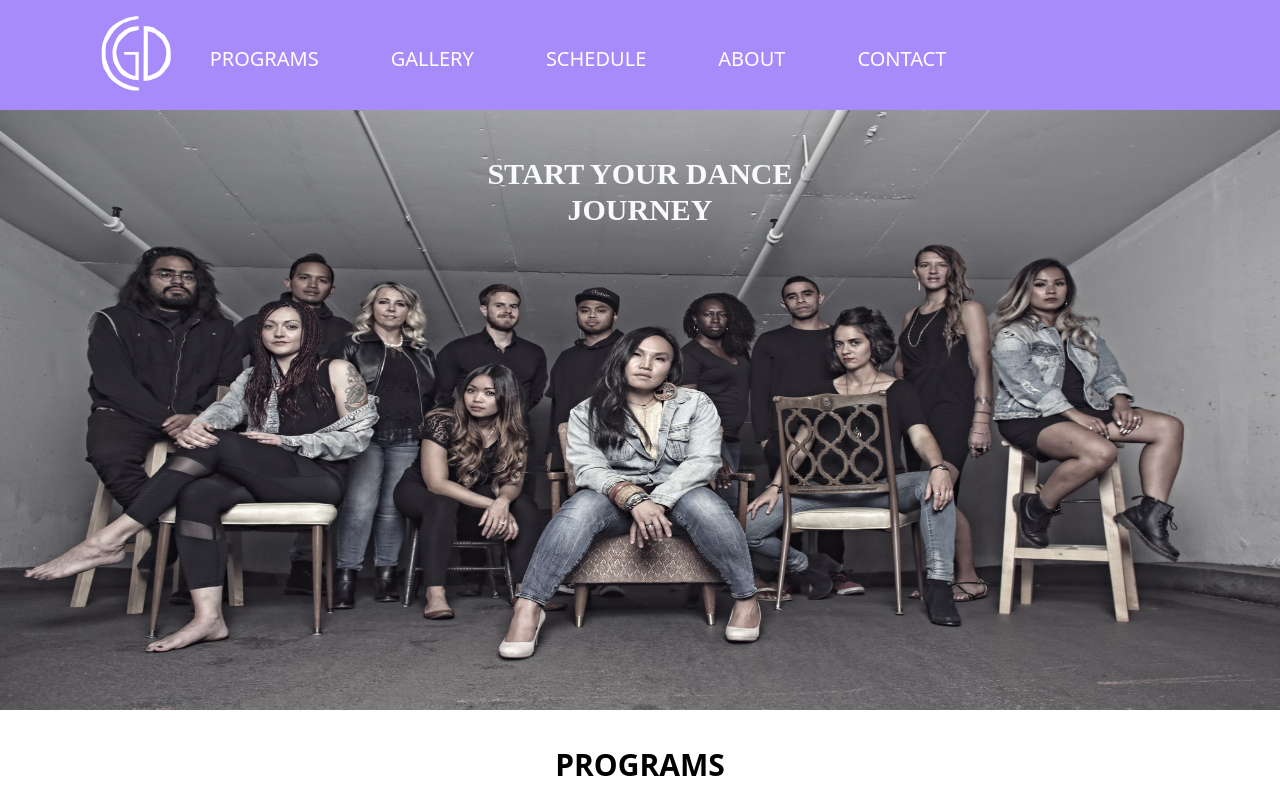
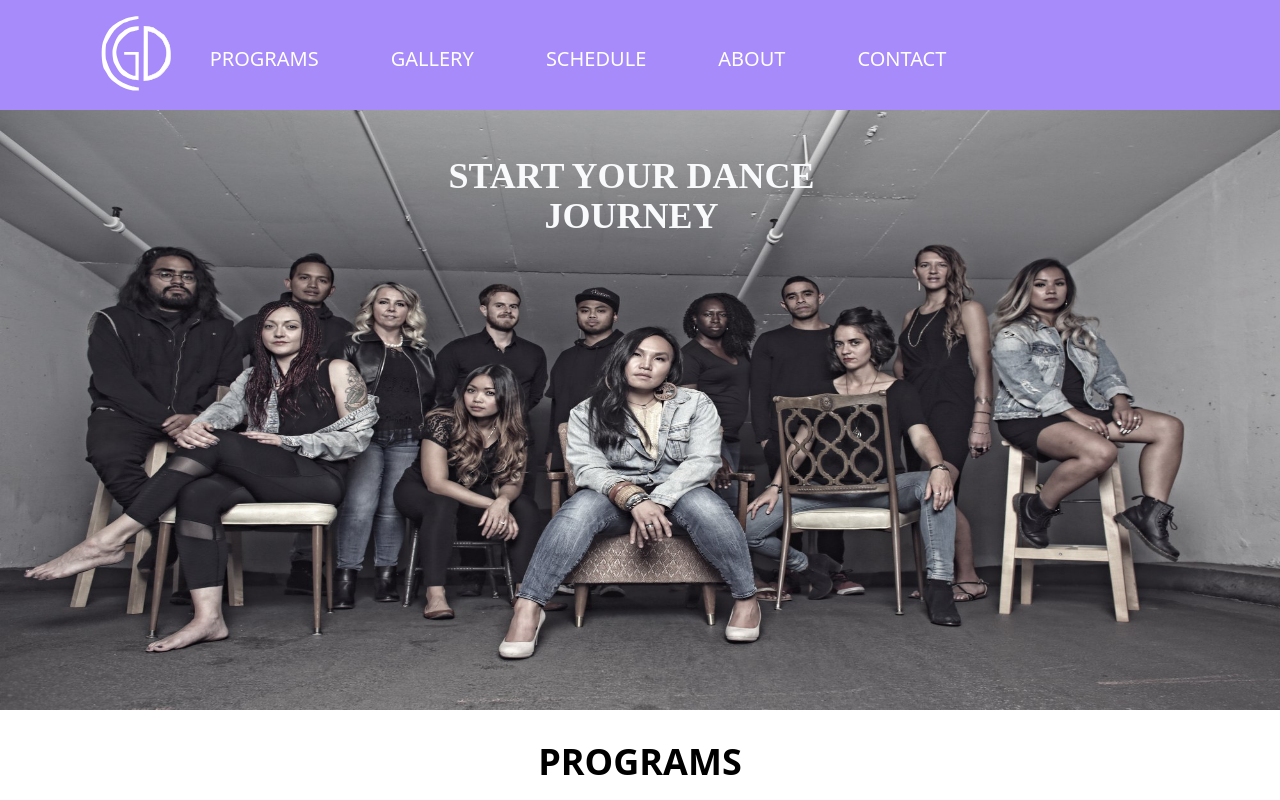
Before and after one commit to chad-cervantes/cpnt265-final-capstone-project, a SvelteKit app: page /programs in a window 1280 px wide. Shown: the top 800 px of the page. Built offline with nearby package versions, Linux system fonts and the light colour scheme; some icons are missing.

Commit message:
made comments in all of the pages for clarification purposes

```diff
--- a/src/routes/+page.svelte
+++ b/src/routes/+page.svelte
@@ -11,13 +11,14 @@
 <main>
   <!-- hero section -->
   <div class="min-h-screen">
-    <!-- <img src='images/gallery/gallery-photo-2.jpg' alt='studio choreography' class="col-span-full col-start-1 row-start-1 row-span-full w-screen h-[600px]"> -->
     <section class="relative flex h-[100vh] shrink-0 flex-col items-center justify-center">
+      <!--hero section video-->
       <video autoplay loop muted plays-inline class="absolute w-full h-full object-cover -z-10">
         <source src='/videos/pexels-cottonbro-7975419-720p.mp4' type='video/mp4'>
       </video>
     </section>
 
+    <!--title,text and call-to-action in video-->
     <div class=" h-max-[60%] z-10 bg-secondary-100 col-start-2 row-start-2 row-span-full text-slate-50 self-end p-4 overflow-hidden m-auto relative mt-[-570px] lg:mt-[-465px]">
       <h3 class="text-6xl pb-2 text-center font-bold">COMMON GROUND DANCE</h3>
       <p class="text-center text-2xl">Move to the Rhythm, Dance to Your Heartbeat!</p>
@@ -29,10 +30,11 @@
     </div>
   </div>
 
+  <!--Features section-->
   <h1 class="text-center text-4xl font-bold p-8">FEATURES</h1>
 
   <section class="lg:grid grid-cols-3">
-
+    <!--Feature cards-->
     {#each featureObj as feature}
      <FeatureCard {...feature} />
     {/each}
--- a/src/routes/about/+page.svelte
+++ b/src/routes/about/+page.svelte
@@ -3,14 +3,17 @@
   <div class="grid grid-cols-3 grid-rows-2">
     <img src='images/gallery/gallery-photo-3.jpg' alt='studio choreography' class="col-span-full col-start-1 row-start-1 row-span-full w-screen h-[600px]">
 
+    <!--hero section title-->
     <div class="lg:h-max-[60%] z-10 bg-secondary-100 col-start-2 row-start-2 row-span-full text-slate-50 self-end p-4 overflow-hidden m-auto relative mt-[-270px]">
-      <h3 class="text-4xl pb-2 text-center font-bold m-auto ">ABOUT ME</h3>
+      <h1 class="text-4xl pb-2 text-center font-bold m-auto ">ABOUT ME</h1>
     </div>
   </div>
 </main>
 
-<h1 class="text-center text-[30px] font-bold p-8 mt-[40px]">MEET VANESSA PADILLO</h1>
+<!--Bio title-->
+<h2 class="text-center text-4xl font-bold p-8 mt-[40px]">MEET VANESSA PADILLO</h2>
 
+<!--Bio content and images-->
 <section class="lg:grid grid-cols-2 w-[75%] m-auto">
   <img src='images/about/about-photo-1.jpg' alt='studio choreography' class="lg:w-[75%] h-[75%] m-auto">
 
@@ -26,7 +29,7 @@
 </section>
 
 <style>
-  h3 {
+  h1 {
     font-family: 'Khand';
   }
 </style>
--- a/src/routes/contact/+page.svelte
+++ b/src/routes/contact/+page.svelte
@@ -5,24 +5,24 @@
 <main>
   <!-- hero section -->
   <div class="grid grid-cols-3 grid-rows-2 ">
+    <!--hero section image-->
     <img src='images/gallery/gallery-photo-2.jpg' alt='studio choreography' class="col-span-full col-start-1 row-start-1 row-span-full w-screen h-[600px] m-auto">
 
+    <!--hero section title-->
     <div class="h-max-[60%] z-10 bg-secondary-100 col-start-2 row-start-2 row-span-full text-slate-50 self-end p-4 overflow-hidden m-auto relative mt-[-270px]">
-      <h3 class="text-4xl pb-2 text-center font-bold">CONTACT INFO</h3>
+      <h1 class="ml-[-17px] text-4xl pb-2 text-center font-bold">CONTACT INFO</h1>
     </div>
   </div>
-<!--
-  <h1 class="text-[30px] text-center font-bold p-8 mt-[-340px]">ANY QUESTIONS?</h1> -->
-
 </main>
 
+<!--Contact Forms-->
 <section class="flex w-full min-h-screen justify-center items-center mt-[30px] p-8">
   <div class="flex flex-col space-y-6 bg-pink-400 w-full max-w-4xl p-8 rounded-xl shadow-lg text-white">
 
     <div class="flex flex-col space-y-8 justify-between">
       <div>
-        <h1 class="font-bold text-4xl tracking-wide">Contact Me</h1>
-        <p class="pt-2 text-md">Whether you have general or specific questions, inquire here!</p>
+        <h2 class="font-bold text-4xl tracking-wide">Contact Me</h2>
+        <h3 class="pt-2 text-md text-xl">Whether you have general or specific questions, inquire here!</h3>
       </div>
 
       <!--Phone Number-->
@@ -62,7 +62,7 @@
         </a>
       </div>
 
-      <!--Contact Form-->
+      <!--Contact Form Inputs-->
       <div class="bg-white rounded-xl shadow-lg p-8 text-black">
         <form action="" class="flex flex-col space-y-4">
           <!--Name Input-->
@@ -93,7 +93,7 @@
 </section>
 
 <style>
-  h3 {
+  h1 {
     font-family: 'Khand';
   }
 </style>
--- a/src/routes/gallery/+page.svelte
+++ b/src/routes/gallery/+page.svelte
@@ -1,8 +1,7 @@
 <script context="module" lang="ts">
   import ImageCarousel from "../../lib/components/ImageCarousel.svelte";
 
-  // export const prerender = true
-
+  //Carousel images
   let images = [
     {title: 'Bboy Pose', src:'/images/gallery/gallery-photo-1.jpg'},
     {title: 'Jazz Dance', src:'/images/gallery/gallery-photo-2.jpg'},
@@ -25,10 +24,10 @@
     {title: 'Bboy outfit 2', src:'/images/gallery/protrait-photo-7.jpg'},
     {title: 'Bboy outfit 3', src:'/images/gallery/protrait-photo-8.jpg'},
   ]
-
 </script>
 
-<h1 class="p-4 text-center text-[50px] font-bold">PERFORMANCE PHOTOS & SELF-PORTRAITS</h1>
+<!--hero section title-->
+<h1 class="p-4 text-center text-4xl font-bold">PERFORMANCE PHOTOS & SELF-PORTRAITS</h1>
 
 <section class="lg:flex flex-col items-center">
     <ImageCarousel {images} />
--- a/src/routes/programs/+page.svelte
+++ b/src/routes/programs/+page.svelte
@@ -9,16 +9,17 @@
   <div class="grid grid-cols-3 grid-rows-2">
     <img src='images/programs/programs-hero-section-image.jpg' alt='studio choreography' class="col-span-full col-start-1 row-start-1 row-span-full w-screen h-[600px]">
 
+    <!--hero section title-->
     <div class="h-max-[60%] z-10 bg-secondary-100 col-start-2 row-start-2 row-span-full text-slate-50 self-end p-4 overflow-hidden m-auto relative mt-[-270px]">
-      <h3 class="flex text-center text-3xl pb-2 text-center font-bold">START YOUR DANCE JOURNEY</h3>
-      <!-- <p class="flex text-center lg:text-center text-2xl">Join the dance revolution to where every step is a celebration of life!</p> -->
+      <h1 class="ml-[-17px] text-4xl text-center font-bold ">START YOUR DANCE JOURNEY</h1>
     </div>
-</div>
+  </div>
 </main>
 
-<h1 class="text-center text-[30px] font-bold p-8">PROGRAMS</h1>
+<!--Programs Section-->
+<h2 class="text-center text-4xl font-bold p-8">PROGRAMS</h2>
 
-<!--for each loop for cards-->
+<!--for each loop for program cards-->
 
 <section class="lg:grid grid-cols-2 mb-[100px]">
   {#each danceObj as card}
@@ -26,8 +27,9 @@
   {/each}
 </section>
 
+<!--styling hero-section title-->
 <style>
-  h3 {
+  h1 {
     font-family: 'Khand';
   }
 </style>
--- a/src/routes/schedule/+page.svelte
+++ b/src/routes/schedule/+page.svelte
@@ -1,4 +1,5 @@
 <script>
+  //fullCalendar plugins
   import { Calendar } from '@fullcalendar/core';
   import timeGridPlugin from '@fullcalendar/timegrid';
   import dayGridPlugin from '@fullcalendar/daygrid';
@@ -10,6 +11,7 @@
   onMount(() => {
   const calendarEl = document.getElementById('calendar');
 
+  //fullCalendar variable
   let calendar = new Calendar(calendarEl, {
   plugins: [ dayGridPlugin, timeGridPlugin, listPlugin, interactionPlugin, multiMonthPlugin ],
   initialView: 'dayGridMonth',
@@ -18,6 +20,7 @@
     center: 'title',
     right: 'dayGridMonth,timeGridWeek,listWeek'
   },
+  //to add dates and times for classes
   events: [
     {
       id: '1',
@@ -66,4 +69,5 @@
   });
 </script>
 
+<!--id to render calendar-->
 <div id="calendar" class="p-4 lg:p-8"></div>
```
